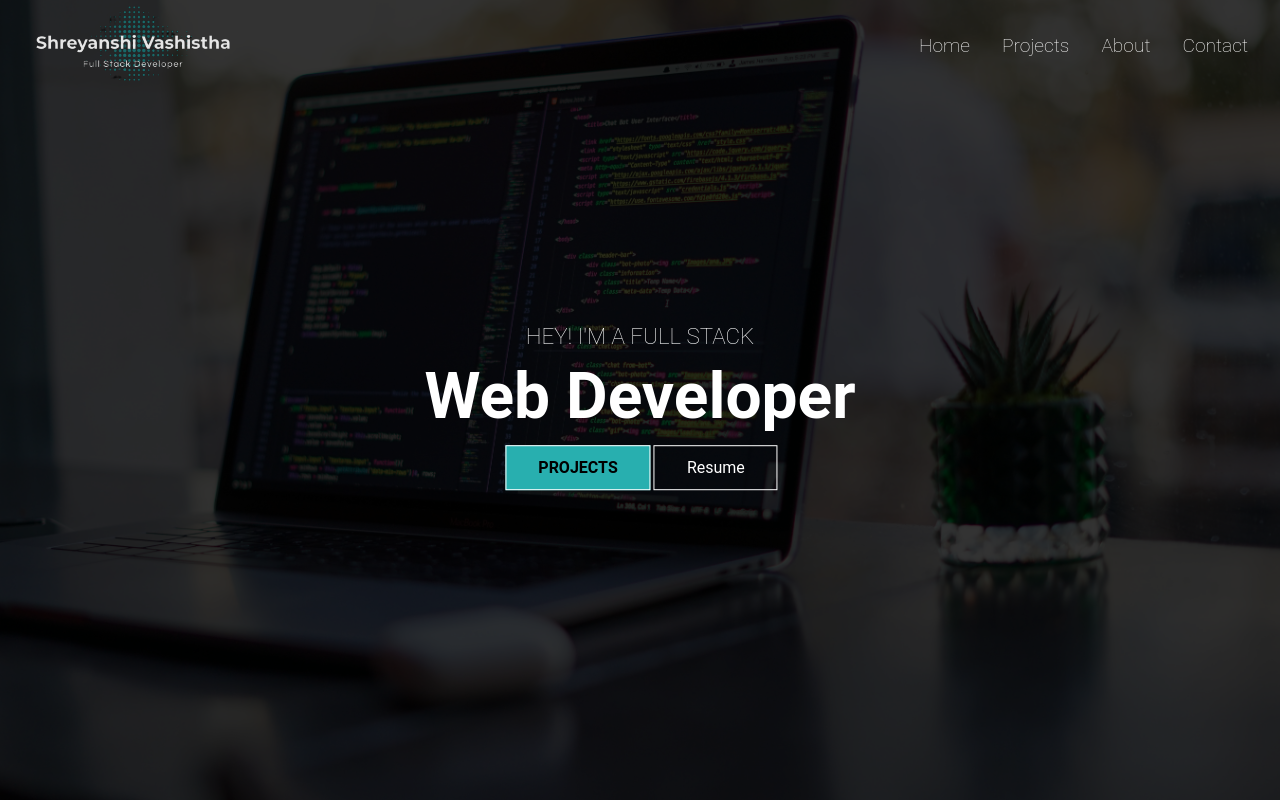
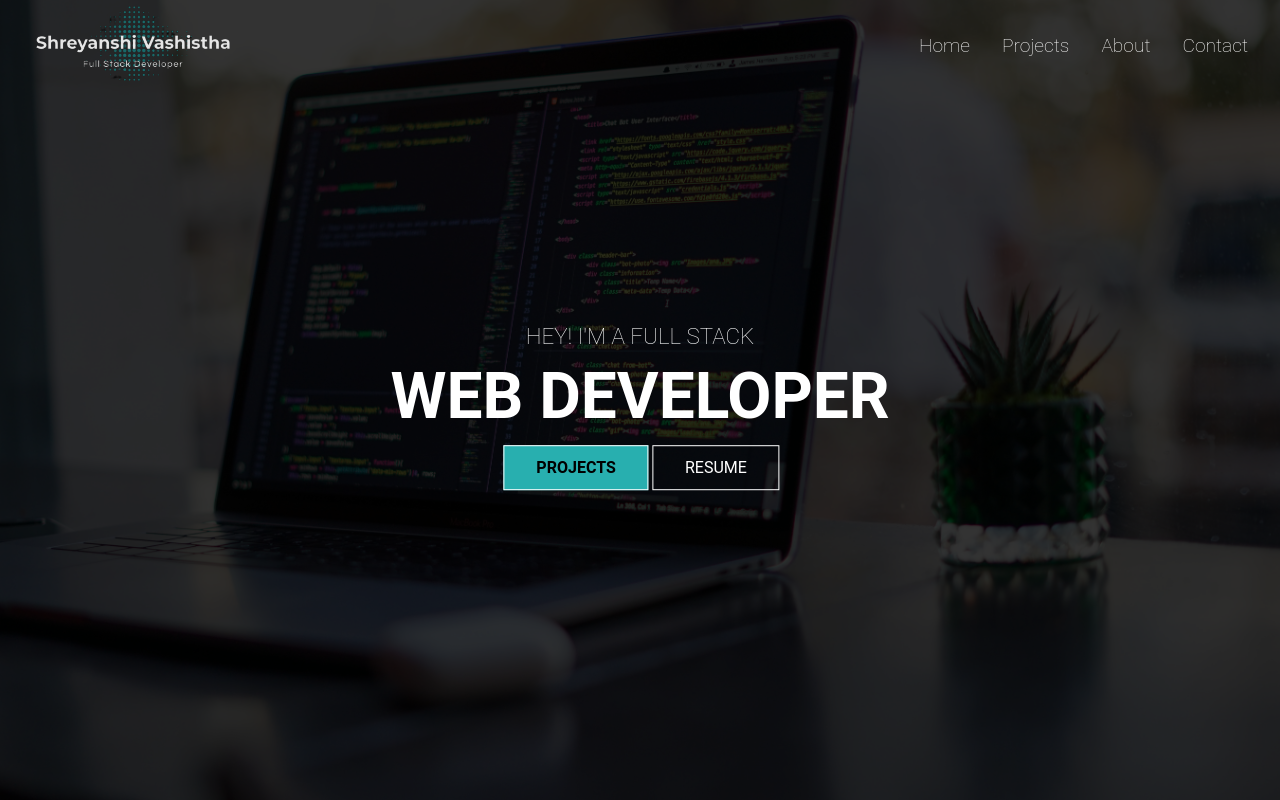
Before and after one commit to Shreyanshi-Vashistha/React.js-Portfolio, a React (Create React App) app: page / in a window 1280 px wide. Shown: the top 800 px of the page. Built offline with nearby package versions, Linux system fonts and the light colour scheme.

Commit message:
Added transition to text

```diff
--- a/src/components/BgImg.js
+++ b/src/components/BgImg.js
@@ -4,23 +4,37 @@ import MainImg from "../assets/bgimg.jpg";
 import React from "react";
 import { Link } from "react-router-dom";
 import SV_Resume from "../assets/Shreyanshi_Vashistha_Resume.pdf";
+import Typewriter from "./Typewriter";
 
 const BgImg = () => {
+  // const text = ["Hey! I'm a Full-Stack", "Web Developer"];
   return (
     <div className="bg">
       <div className="mask">
         <img className="mainImg" src={MainImg} alt="background" />
       </div>
       <div className="content">
-        <p>Hey! I'm a Full Stack</p>
-        <h1>Web Developer</h1>
+        {/* {text.map((i) => {
+          return (
+            <h1>
+              <Typewriter text={i} delay={100} />
+            </h1>
+          );
+        })} */}
+
+        <p>
+          <Typewriter text="Hey! I'm a Full Stack" delay={100} />
+        </p>
+        <h1>
+          <Typewriter text="Web Developer" delay={200} />
+        </h1>
         <div>
           <Link to="/projects" className="btn">
             PROJECTS
           </Link>
 
           <a href={SV_Resume} download="resume.pdf" className="btn-light">
-            Resume
+            RESUME
           </a>
         </div>
       </div>
--- /dev/null
+++ b/src/components/Typewriter.js
@@ -0,0 +1,22 @@
+import React, { useState, useEffect } from "react";
+
+const Typewriter = ({ text, delay }) => {
+  const [currentText, setCurrentText] = useState("");
+  const [currentIndex, setCurrentIndex] = useState(0);
+
+  useEffect(() => {
+    if (currentIndex < text.length) {
+      const timeout = setTimeout(() => {
+        setCurrentText((prevText) => prevText + text[currentIndex]);
+        setCurrentIndex((prevIndex) => prevIndex + 1);
+      }, delay);
+
+      return () => clearTimeout(timeout);
+    }
+  }, [currentIndex, delay, text]);
+  // Typing logic goes here
+
+  return <span>{currentText}</span>;
+};
+
+export default Typewriter;
--- a/src/styles/BgImg.css
+++ b/src/styles/BgImg.css
@@ -43,6 +43,10 @@
   text-transform: uppercase;
 }
 
+.bg .content h1 {
+  text-transform: uppercase;
+}
+
 .content .btn {
   margin: 1rem 0.2rem;
 }
```
